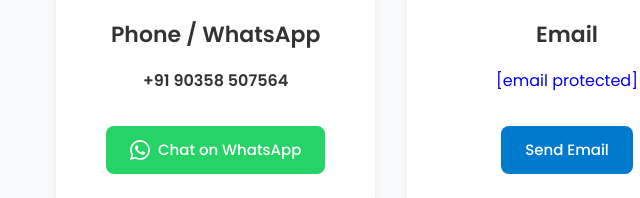
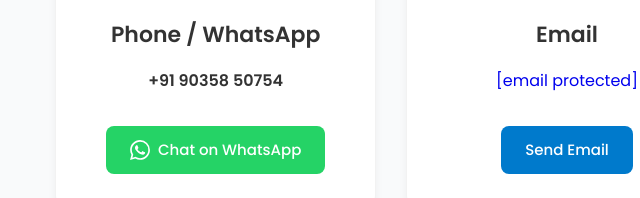
Before and after one commit to tuitionboxcomp/tuitionBox, a plain HTML site: page contact.html in a window 1280 px wide. Shown: the part 632-830 px from the top of the page, 73-713 px from the left. Drawn offline with Linux system fonts and the light colour scheme; a script that the page names is missing.

Commit message:
some changes

```diff
--- a/contact.html
+++ b/contact.html
@@ -53,7 +53,7 @@
             <div class="contact-card fade-in">
                 <div class="card-icon">📞</div>
                 <h3>Phone / WhatsApp</h3>
-                <p class="contact-detail"><strong>+91 90358 507564</strong></p>
+                <p class="contact-detail"><strong>+91 90358 50754</strong></p>
                 <a href="https://wa.me/9190358507564" target="_blank" class="btn-whatsapp" rel="noopener noreferrer">
                     <svg width="20" height="20" viewBox="0 0 24 24" fill="currentColor">
                         <path d="M17.472 14.382c-.297-.149-1.758-.867-2.03-.967-.273-.099-.471-.148-.67.15-.197.297-.767.966-.94 1.164-.173.199-.347.223-.644.075-.297-.15-1.255-.463-2.39-1.475-.883-.788-1.48-1.761-1.653-2.059-.173-.297-.018-.458.13-.606.134-.133.298-.347.446-.52.149-.174.198-.298.298-.497.099-.198.05-.371-.025-.52-.075-.149-.669-1.612-.916-2.207-.242-.579-.487-.5-.669-.51-.173-.008-.371-.01-.57-.01-.198 0-.52.074-.792.372-.272.297-1.04 1.016-1.04 2.479 0 1.462 1.065 2.875 1.213 3.074.149.198 2.096 3.2 5.077 4.487.709.306 1.262.489 1.694.625.712.227 1.36.195 1.871.118.571-.085 1.758-.719 2.006-1.413.248-.694.248-1.289.173-1.413-.074-.124-.272-.198-.57-.347m-5.421 7.403h-.004a9.87 9.87 0 01-5.031-1.378l-.361-.214-3.741.982.998-3.648-.235-.374a9.86 9.86 0 01-1.51-5.26c.001-5.45 4.436-9.884 9.888-9.884 2.64 0 5.122 1.03 6.988 2.898a9.825 9.825 0 012.893 6.994c-.003 5.45-4.437 9.884-9.885 9.884m8.413-18.297A11.815 11.815 0 0012.05 0C5.495 0 .16 5.335.157 11.892c0 2.096.547 4.142 1.588 5.945L.057 24l6.305-1.654a11.882 11.882 0 005.683 1.448h.005c6.554 0 11.89-5.335 11.893-11.893a11.821 11.821 0 00-3.48-8.413Z"/>
```
